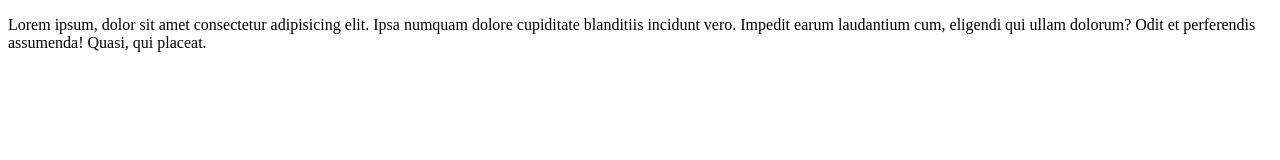
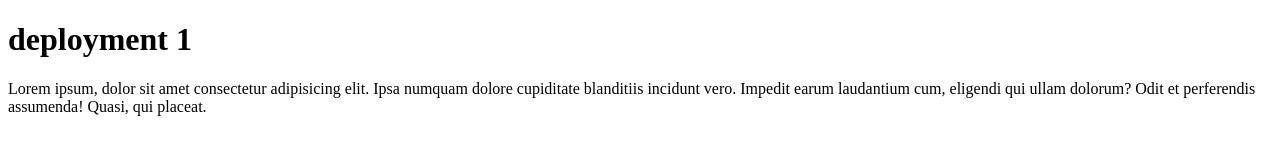
Before and after one commit to renukach-coder/deployment, a plain HTML site: page index.html in a window 1280 px wide. Drawn offline with Linux system fonts and the light colour scheme.

Commit message:
Update index.html

```diff
--- a/index.html
+++ b/index.html
@@ -6,6 +6,7 @@
     <title>Document</title>
 </head>
 <body>
+    <h1>deployment 1</h1>
  <p>Lorem ipsum, dolor sit amet consectetur adipisicing elit. Ipsa numquam dolore cupiditate blanditiis incidunt vero. Impedit earum laudantium cum, eligendi qui ullam dolorum? Odit et perferendis assumenda! Quasi, qui placeat.</p>
 </body>
 </html>
```
